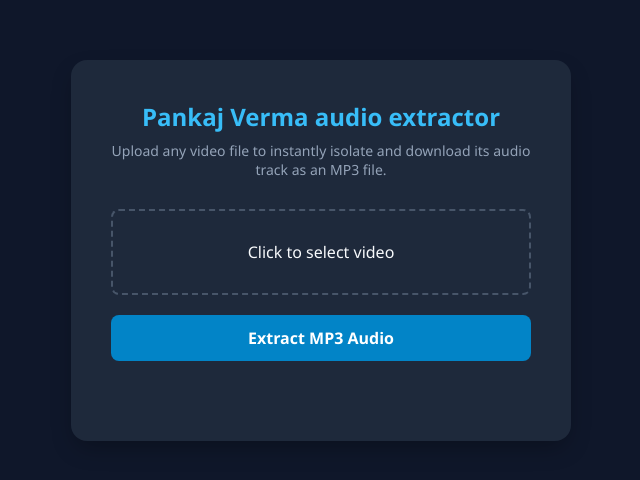
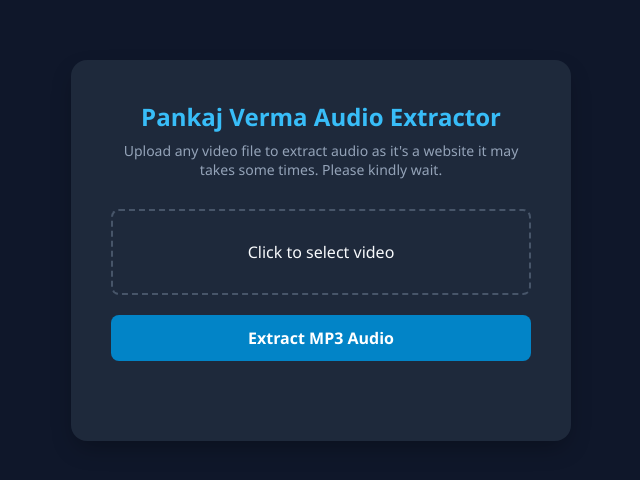
Before and after one commit to BrokenIRL/Audio-extractor1, a website: page public/index.html in a window 1280 px wide. Shown: the part 150-630 px from the top of the page, without its empty margins (319-959 px from the left). Drawn offline with Linux system fonts and the light colour scheme.

Commit message:
Update index.html

```diff
--- a/public/index.html
+++ b/public/index.html
@@ -22,8 +22,8 @@
 <body>
 
 <div class="card">
-    <h1>Pankaj Verma audio extractor</h1>
-    <p>Upload any video file to instantly isolate and download its audio track as an MP3 file.</p>
+    <h1>Pankaj Verma Audio Extractor</h1>
+    <p>Upload any video file to extract audio as it's a website it may takes some times. Please kindly wait.</p>
 
     <form id="converterForm">
         <label class="dropzone" id="dropzoneLabel">
```
